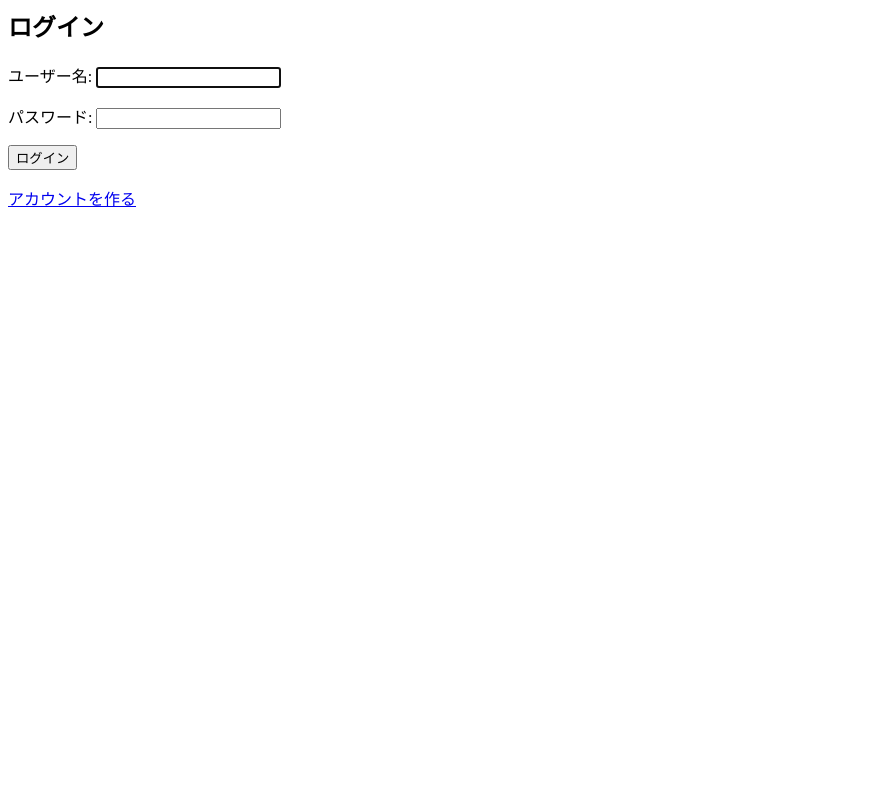
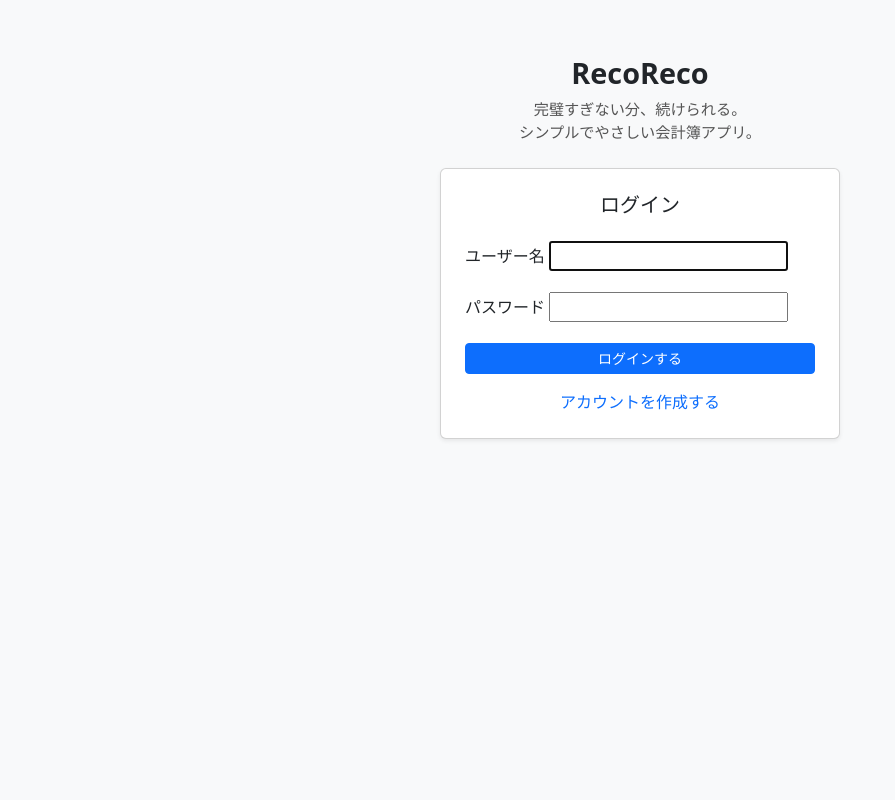
Before and after one commit to Masahiro1010/kakeiboProject, a Django app: page /login/ in a window 1280 px wide. Shown: the whole page, without its empty margins (0-895 px from the left). Run offline with Django 5.2, Linux system fonts and the light colour scheme.

Commit message:
ログイン画面のデザイン修正１

```diff
--- a/templates/accounts/login.html
+++ b/templates/accounts/login.html
@@ -1,8 +1,84 @@
-<!-- accounts/templates/accounts/login.html -->
-<h2>ログイン</h2>
-<form method="post">
-    {% csrf_token %}
-    {{ form.as_p }}
-    <button type="submit">ログイン</button>
-</form>
-<a href="{% url 'signup' %}">アカウントを作る</a>
+{% load static %}
+
+<!DOCTYPE html>
+<html lang="ja">
+<head>
+    <meta charset="UTF-8">
+    <title>ログイン | RecoReco</title>
+    <meta name="viewport" content="width=device-width, initial-scale=1">
+    <link href="https://cdn.jsdelivr.net/npm/bootstrap@5.3.2/dist/css/bootstrap.min.css" rel="stylesheet">
+    <style>
+        body {
+            background-color: #f8f9fa;
+        }
+        .login-wrapper {
+            max-width: 400px;
+            margin: 5% auto;
+        }
+        .app-intro {
+            text-align: center;
+            margin-bottom: 1.5rem;
+        }
+        .app-intro h1 {
+            font-size: 1.8rem;
+            font-weight: bold;
+        }
+        .app-intro p {
+            font-size: 0.95rem;
+            color: #555;
+        }
+        @media (max-width: 576px) {
+            .login-wrapper {
+                margin-top: 15%;
+            }
+            .app-intro h1 {
+                font-size: 1.5rem;
+            }
+        }
+    </style>
+</head>
+<body>
+
+    <div class="container">
+        <div class="login-wrapper">
+
+            <!-- アプリの紹介エリア -->
+            <div class="app-intro">
+                <h1>RecoReco</h1>
+                <p>完璧すぎない分、続けられる。<br>シンプルでやさしい会計簿アプリ。</p>
+            </div>
+
+            <!-- ログインカード -->
+            <div class="card shadow-sm">
+                <div class="card-body p-4">
+                    <h5 class="card-title text-center mb-4">ログイン</h5>
+
+                    <form method="post">
+                        {% csrf_token %}
+                        {% if form.non_field_errors %}
+                            <div class="alert alert-danger">{{ form.non_field_errors }}</div>
+                        {% endif %}
+                        {% for field in form %}
+                            <div class="mb-3">
+                                <label for="{{ field.id_for_label }}" class="form-label">{{ field.label }}</label>
+                                {{ field }}
+                                {% if field.errors %}
+                                    <div class="text-danger small">{{ field.errors|striptags }}</div>
+                                {% endif %}
+                            </div>
+                        {% endfor %}
+                        <button type="submit" class="btn btn-primary w-100 btn-sm">ログインする</button>
+                    </form>
+
+                    <div class="text-center mt-3">
+                        <a href="{% url 'signup' %}" class="text-decoration-none">アカウントを作成する</a>
+                    </div>
+                </div>
+            </div>
+
+        </div>
+    </div>
+
+    <script src="https://cdn.jsdelivr.net/npm/bootstrap@5.3.2/dist/js/bootstrap.bundle.min.js"></script>
+</body>
+</html>
```
